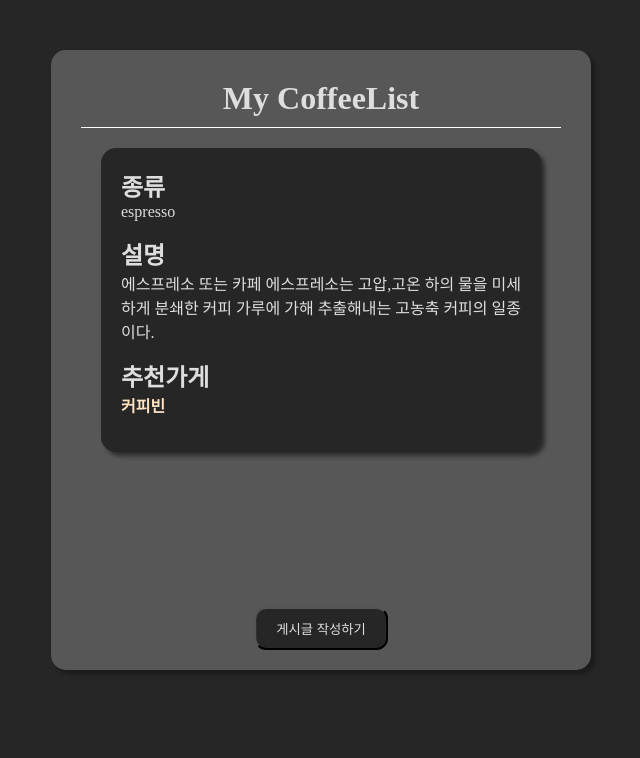
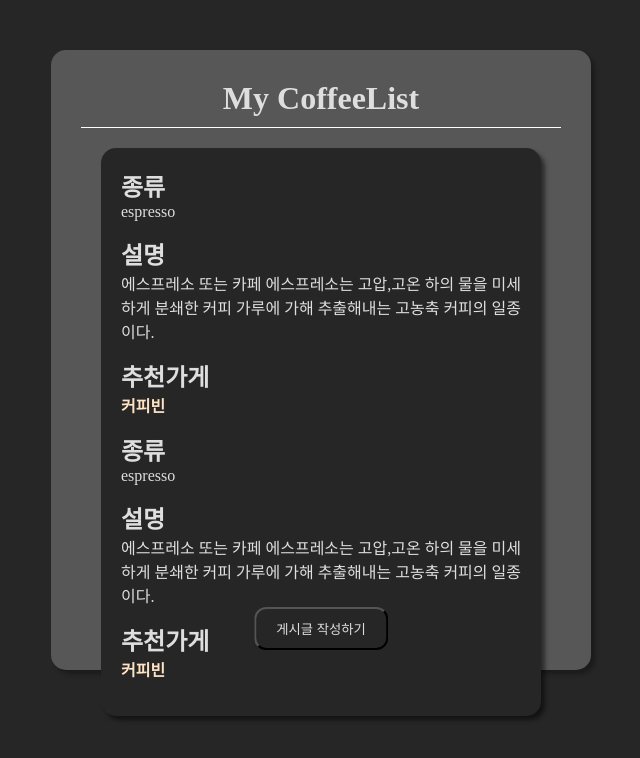
Before and after one commit to dltmdrbtjd/MyCoffeeList-Vue, a Vue app in the folder FE/: page / in a window 1280 px wide. Both pictures are taken after a click on the element 640 px from the left and 300 px from the top of the page. Shown: the top 758 px of the page, without its empty margins (319-959 px from the left). Built offline with nearby package versions, Linux system fonts and the light colour scheme.

Commit message:
methods,watch,mounted test

```diff
--- a/FE/src/components/HomeContent.vue
+++ b/FE/src/components/HomeContent.vue
@@ -1,19 +1,56 @@
 <template>
-  <div class="home-content-wrapper" v-on:click="linkToDetail">
+  <div class="home-content-wrapper" v-on:click="MoreData">
     <h2>종류</h2>
     <p>espresso</p>
     <h2>설명</h2>
     <p>에스프레소 또는 카페 에스프레소는 고압,고온 하의 물을 미세하게 분쇄한 커피 가루에 가해 추출해내는 고농축 커피의 일종이다.</p>
     <h2>추천가게</h2>
     <p class="recommend">커피빈</p>
+    <div v-if="isMoreData">
+      <h2>종류</h2>
+      <p>espresso</p>
+      <h2>설명</h2>
+      <p>에스프레소 또는 카페 에스프레소는 고압,고온 하의 물을 미세하게 분쇄한 커피 가루에 가해 추출해내는 고농축 커피의 일종이다.</p>
+      <h2>추천가게</h2>
+      <p class="recommend">커피빈</p>
+    </div>
   </div>
+  <button class="create-btn" :class="bottomBtnClass">게시글 작성하기</button>
 </template>
 <script>
 export default {
   name: 'HomeContent',
   data () {
     return {
-      example: ''
+      example: '',
+      isMoreData: false,
+      height: 0,
+      bottomBtnClass: 'fixed'
+    }
+  },
+  methods: {
+    MoreData () {
+      if (this.isMoreData) {
+        this.isMoreData = false
+      } else {
+        this.isMoreData = true
+      }
+    },
+    Height () {
+      this.height = window.innerHeight
+      console.log(this.height)
+    }
+  },
+  mounted () {
+    window.addEventListener('resize', this.Height)
+  },
+  watch: {
+    height () {
+      const el = document.querySelector('.home-content-wrapper')
+      if (!el) {
+        return
+      }
+      this.bottomBtnClass = this.height - 350 < el.offsetHeight ? '' : 'fixed'
     }
   }
 }
@@ -38,4 +75,18 @@ p {
   color:bisque;
   font-weight: 600;
 }
+
+.create-btn {
+  background-color: #262626;
+  padding: 10px 20px;
+  border-radius: 12px;
+  cursor: pointer;
+}
+
+.fixed {
+  position: absolute;
+  bottom: 20px;
+  left: 50%;
+  transform: translateX(-50%);
+}
 </style>
--- a/FE/src/views/Home.vue
+++ b/FE/src/views/Home.vue
@@ -3,7 +3,6 @@
     <h1>My CoffeeList</h1>
     <HomeContent />
     <router-link to="/create">
-    <button class="create-btn">게시글 작성하기</button>
     </router-link>
   </div>
 </template>
@@ -40,14 +39,4 @@ h1 {
   box-shadow: 4px 4px 4px rgba(0,0,0,0.3);
   position: relative;
 }
-.create-btn {
-  position: absolute;
-  bottom: 20px;
-  left: 50%;
-  transform: translateX(-50%);
-  background-color: #262626;
-  padding: 10px 20px;
-  border-radius: 12px;
-  cursor: pointer;
-}
 </style>
```
